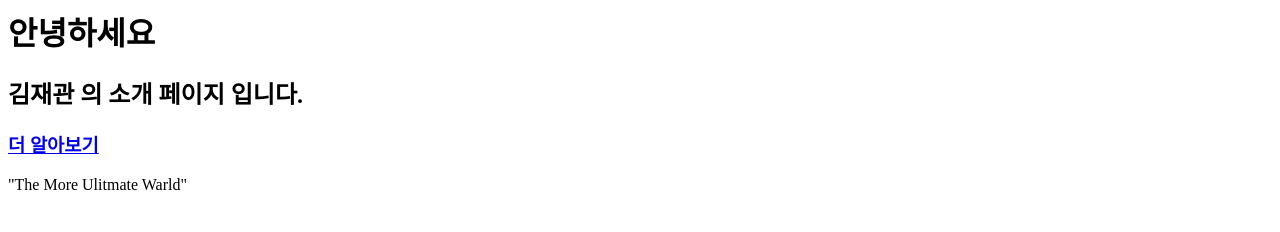
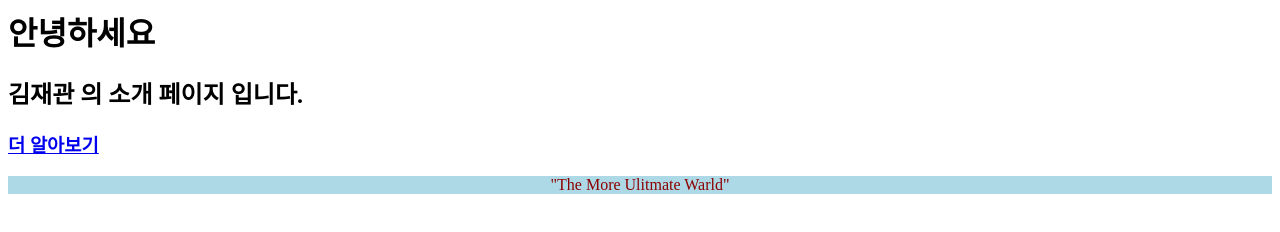
Before and after one commit to Kimjaekwan/practice_git, a plain HTML site: page Simple_webpage/index.html in a window 1280 px wide. Drawn offline with Linux system fonts and the light colour scheme.

Commit message:
index.html_style완료

```diff
--- a/Simple_webpage/index.html
+++ b/Simple_webpage/index.html
@@ -1,3 +1,11 @@
+<style>
+ p {
+     color:darkred;
+     background-color:lightblue;
+     text-align: center;
+ }
+</style>
+
 <h1>안녕하세요</h1>
 
 <h2>김재관 의 소개 페이지 입니다.</h2>
```
